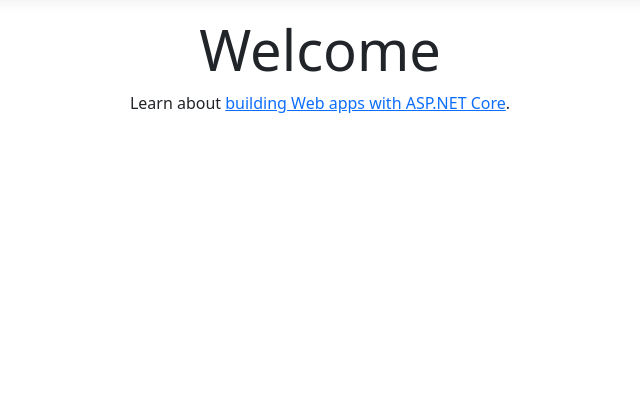
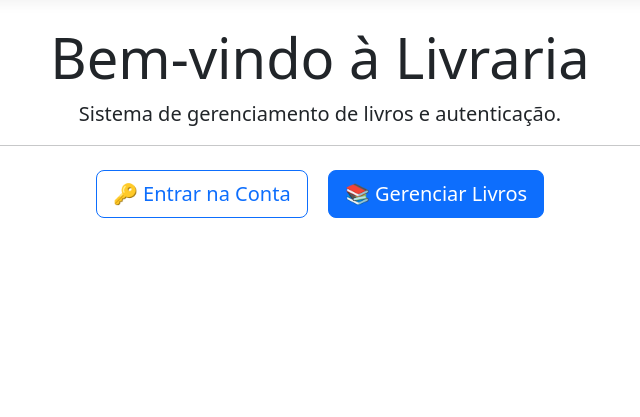
Before and after one commit to Trabalho-Avaliativo/Livraria, an ASP.NET Core app: page /Home/Index in a window 1280 px wide. Shown: the part 57-474 px from the top of the page, without its empty margins (320-960 px from the left). Run offline with ASP.NET Core 8, Linux system fonts and the light colour scheme; style sheets or scripts are compiled from the project's sources.

Commit message:
feat: adiciona botoes de navegacao para login na home

```diff
--- a/Trabalho-Avaliativo/Views/Home/Index.cshtml
+++ b/Trabalho-Avaliativo/Views/Home/Index.cshtml
@@ -2,7 +2,20 @@
     ViewData["Title"] = "Home Page";
 }
 
-<div class="text-center">
-    <h1 class="display-4">Welcome</h1>
-    <p>Learn about <a href="https://learn.microsoft.com/aspnet/core">building Web apps with ASP.NET Core</a>.</p>
+<div class="text-center mt-4">
+    <h1 class="display-4">Bem-vindo à Livraria</h1>
+    <p class="lead">Sistema de gerenciamento de livros e autenticação.</p>
+    <hr />
+
+    <div class="mt-4">
+        <!-- Botão para a tela de Login do seu colega -->
+        <a asp-controller="Conta" asp-action="Login" class="btn btn-outline-primary btn-lg mx-2">
+            🔑 Entrar na Conta
+        </a>
+
+        <!-- Botão para o seu módulo de Livros -->
+        <a asp-controller="Livro" asp-action="Index" class="btn btn-primary btn-lg mx-2">
+            📚 Gerenciar Livros
+        </a>
+    </div>
 </div>
```
